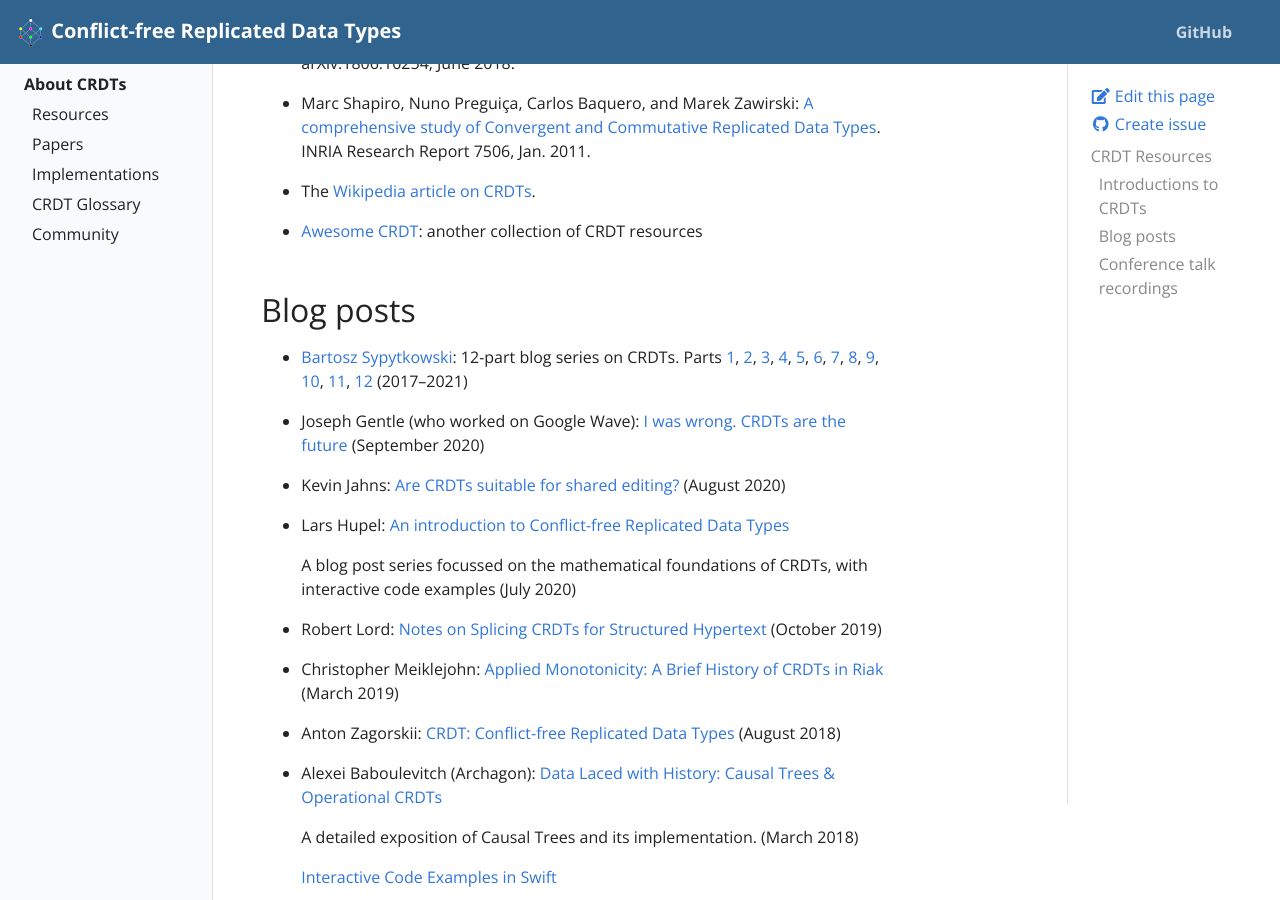
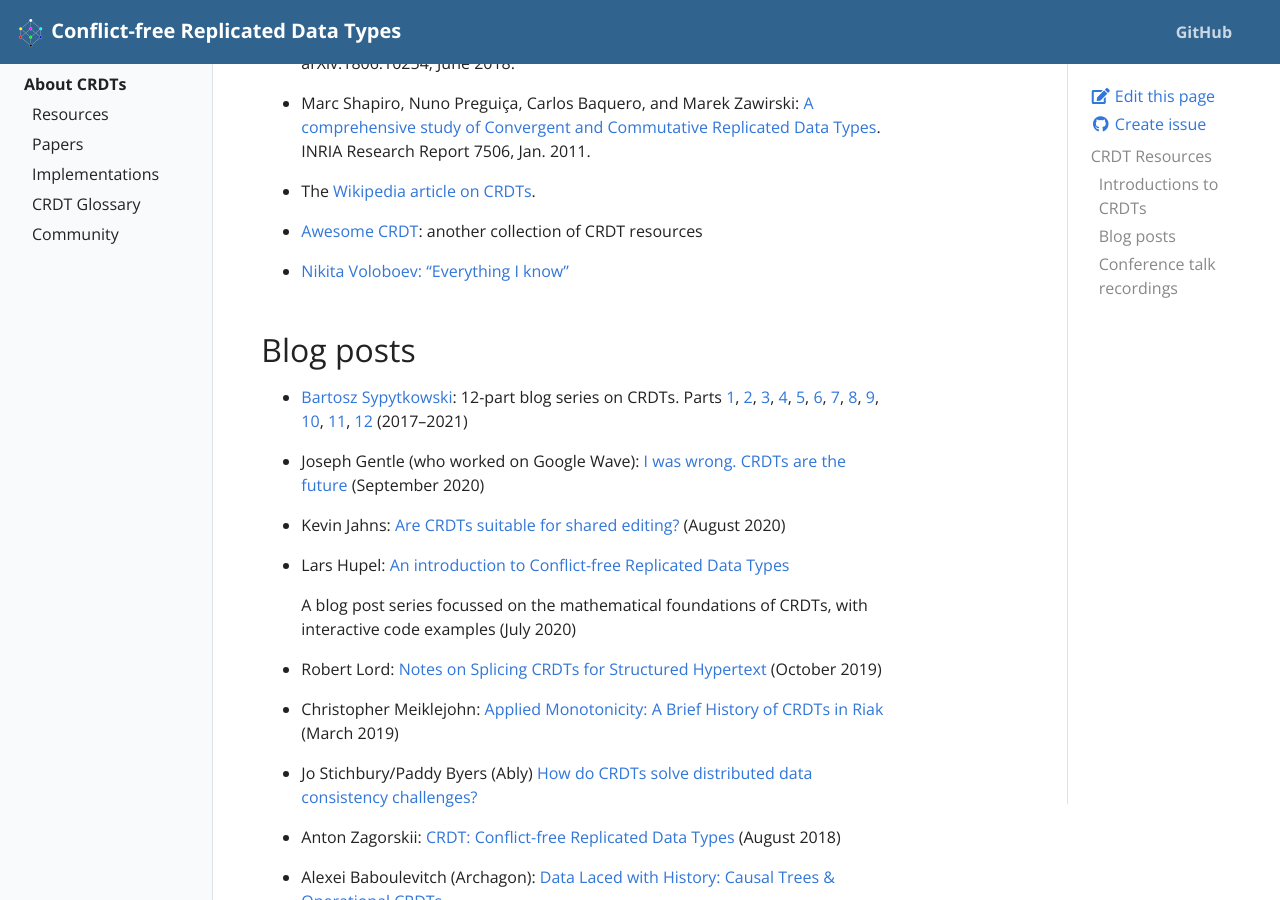
Before and after one commit to ept/crdt-website, a Jekyll site: the page built from pages/resources.md, in a window 1280 px wide and 900 px high, scrolled down 207 px. Built offline with Jekyll 4.4.1, drawn with Linux system fonts in a browser that asks for light colours.

Commit message:
Update resources.md

```diff
--- a/pages/resources.md
+++ b/pages/resources.md
@@ -20,6 +20,7 @@ permalink: /resources
 
 * [Awesome CRDT](https://github.com/alangibson/awesome-crdt): another collection of CRDT resources
 
+* [Nikita Voloboev: "Everything I know"](https://wiki.nikitavoloboev.xyz/distributed-systems/crdt)
 
 ## Blog posts
 
@@ -58,6 +59,8 @@ permalink: /resources
 * Christopher Meiklejohn:
   [Applied Monotonicity: A Brief History of CRDTs in Riak](http://christophermeiklejohn.com/erlang/lasp/2019/03/08/monotonicity.html)
   (March 2019)
+
+* Jo Stichbury/Paddy Byers (Ably) [How do CRDTs solve distributed data consistency challenges?](https://ably.com/blog/crdts-distributed-data-consistency-challenges)
 
 * Anton Zagorskii:
   [CRDT: Conflict-free Replicated Data Types](https://medium.com/@amberovsky/crdt-conflict-free-replicated-data-types-b4bfc8459d26)
```
